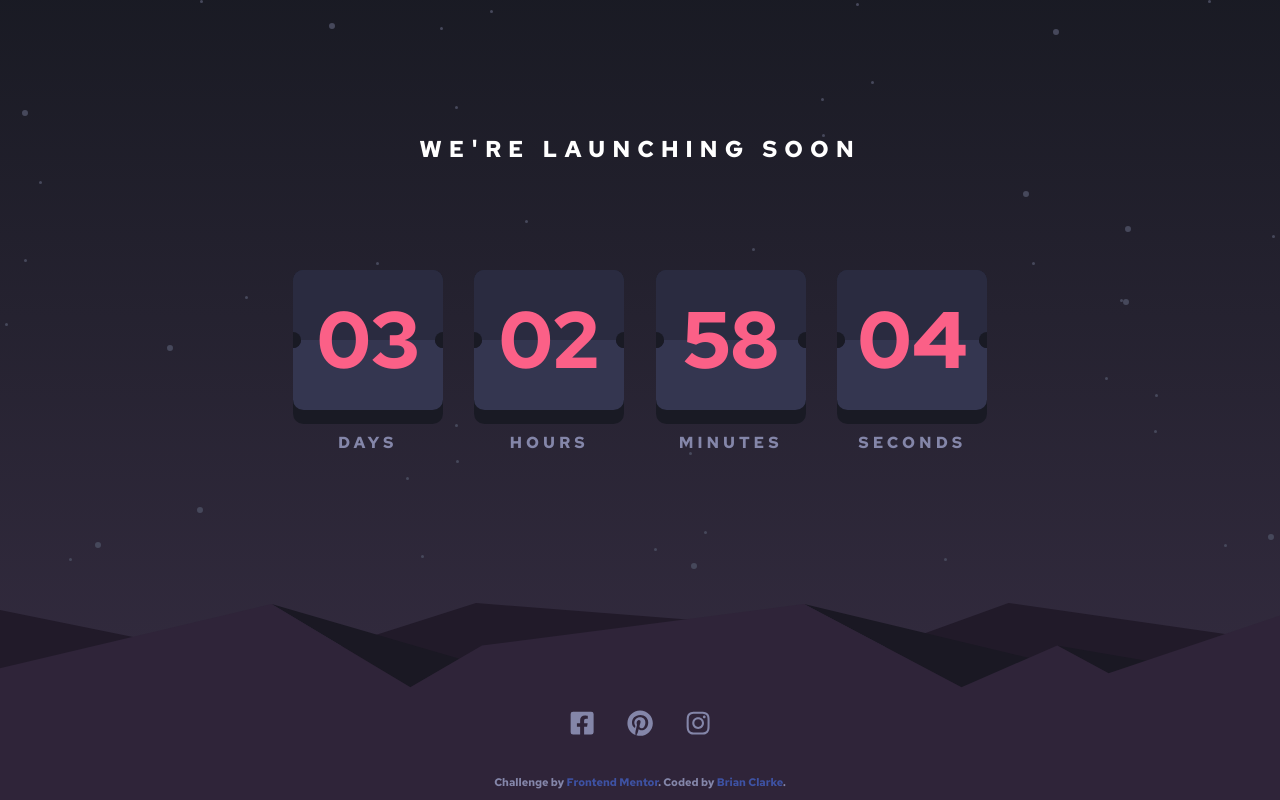
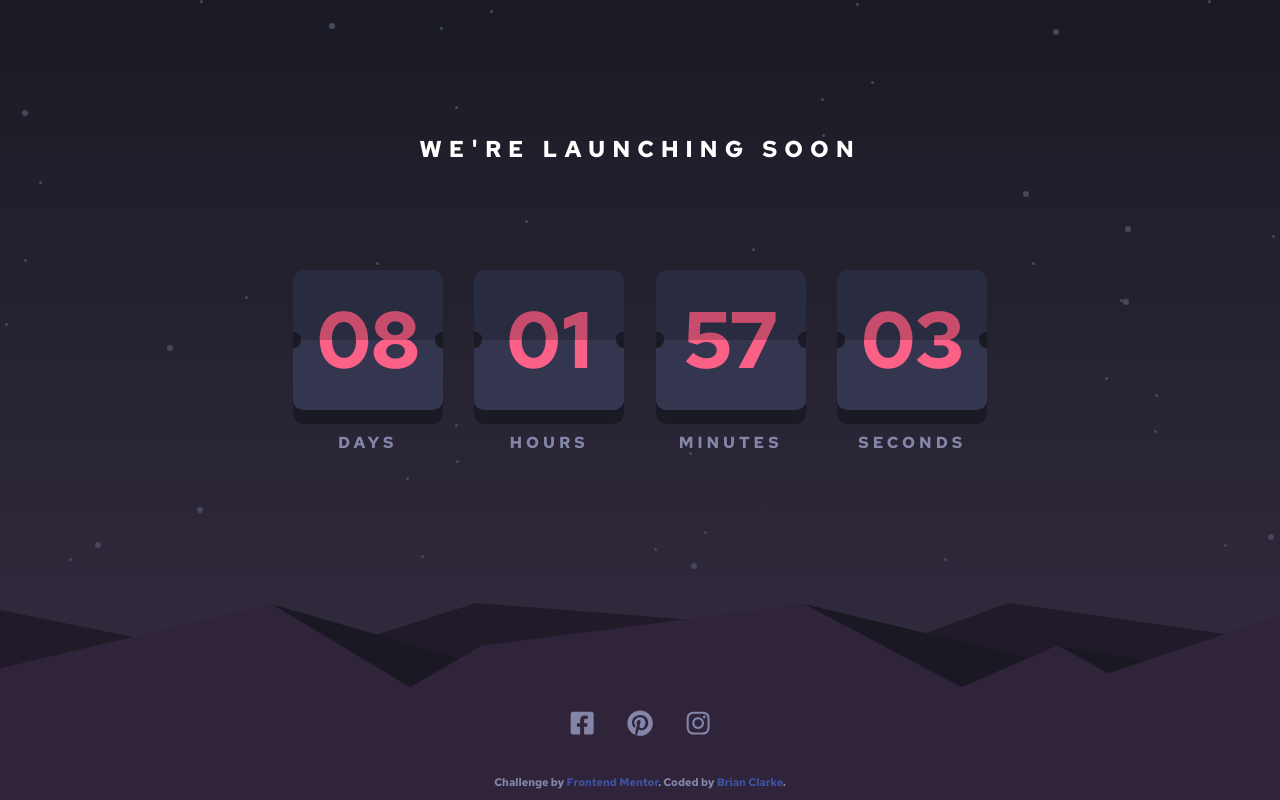
Before and after one commit to clarkeadg/fm-launch-countdown-timer, a React (Vite) app: page / in a window 1280 px wide. Built offline with nearby package versions, Linux system fonts and the light colour scheme.

Commit message:
countdown

```diff
--- a/src/components/Countdown/Countdown.css
+++ b/src/components/Countdown/Countdown.css
@@ -4,11 +4,12 @@
 .countdown-card { perspective: 500px; }
 
 .countdown-card-inner {
-  transition: transform 0.8s;
+  transition: transform 0s;
   transform-style: preserve-3d;
 }
 
-.countdown-card-inner.front:hover { transform: rotateX(-180deg); }
+/* .countdown-card-inner.front:hover { transform: rotateX(-180deg); transition: transform 0.8s; } */
+.countdown-card-inner.front.active { transform: rotateX(-180deg); transition: transform 0.5s; }
 
 .countdown-card-front, .countdown-card-back {
   -webkit-backface-visibility: hidden;
--- a/src/components/Countdown/Countdown.tsx
+++ b/src/components/Countdown/Countdown.tsx
@@ -3,24 +3,53 @@ import { useCountdown } from './useCountdown';
 import './Countdown.css'
 
 const Countdown = () => {
-  const [days, hours, minutes, seconds] = useCountdown('2023-12-25');
+  const [days, hours, minutes, seconds] = useCountdown('2023-12-31');
+  // const days = 14;
+  // const hours = 8;
+  // const minutes = 40;
+  // const seconds = 50;
 
   const formatNumber = (value:number) => {
     return `${value < 10 ? "0" : ""}${value}`;
   }
 
-  const formatNextNumber = (value:number) => {
+  const formatNextNumber = (numberType:string, value:number) => {
     let n = value-1;
-    if (n < 0) n = 9;
+    if (n < 0) {
+      if (numberType == "seconds") {
+        if (minutes) {
+          n = 59;
+        } else {
+          n = 0;
+        }
+      }
+      if (numberType == "minutes") {
+        if (hours) {
+          n = 59;
+        } else {
+          n = 0;
+        }
+      }
+      if (numberType == "hours") {
+        if (days) {
+          n = 23;
+        } else {
+          n = 0;
+        }
+      }
+      if (numberType == "days") {
+        n = 0;
+      }
+    }
     return `${n < 10 ? "0" : ""}${n}`;
   }
 
   return (
     <div className="countdown flex justify-center gap-5 md:gap-9">
-      <CountdownNumber title="Days" number={formatNumber(days)} nextNumber={formatNextNumber(days)}/>
-      <CountdownNumber title="Hours" number={formatNumber(hours)} nextNumber={formatNextNumber(hours)}/>
-      <CountdownNumber title="Minutes" number={formatNumber(minutes)} nextNumber={formatNextNumber(minutes)}/>
-      <CountdownNumber title="Seconds" number={formatNumber(seconds)} nextNumber={formatNextNumber(seconds)}/>
+      <CountdownNumber title="Days" number={formatNumber(days)} nextNumber={formatNextNumber('days', days)}/>
+      <CountdownNumber title="Hours" number={formatNumber(hours)} nextNumber={formatNextNumber('hours', hours)}/>
+      <CountdownNumber title="Minutes" number={formatNumber(minutes)} nextNumber={formatNextNumber('minutes', minutes)}/>
+      <CountdownNumber title="Seconds" number={formatNumber(seconds)} nextNumber={formatNextNumber('seconds', seconds)}/>
     </div>
   )
 }
--- a/src/components/Countdown/CountdownNumber.tsx
+++ b/src/components/Countdown/CountdownNumber.tsx
@@ -1,3 +1,5 @@
+import { useEffect, useState } from "react"
+
 interface ICountdownNumber {
   title:string,
   number:string
@@ -6,10 +8,21 @@ interface ICountdownNumber {
 
 const CountdownNumber = (props:ICountdownNumber) => {
   const { title, number, nextNumber } = props;
+  const [active, setActive] = useState(false);
+  const [flip, setFlip] = useState(false);
+
+  useEffect(()=>{
+    console.log("flip", number)
+    setActive(!active);
+    setTimeout(()=>{
+      setFlip(!flip)
+    },0)
+  }, [number])
 
   return (
     <div className="w-[70px] md:w-[150px]">
-      <div className="countdown-card-outer pb-2 md:pb-4 rounded-xl mb-4 md:mb-2 relative">
+      {/* Flip 1 */}
+      <div className={`${!active ? 'hidden' : ''} countdown-card-outer pb-2 md:pb-4 rounded-xl mb-4 md:mb-2 relative`}>
         <div className="countdown-card relative flex items-center justify-center w-full h-[70px] md:h-[140px]">
           <div className={`countdown-card-inner rounded-xl absolute w-full h-[70px] md:h-[140px]`}>
             <div className="countdown-card-front rounded-xl overflow-hidden absolute top-0 left-0 w-full h-[70px] md:h-[140px]">
@@ -34,13 +47,14 @@ const CountdownNumber = (props:ICountdownNumber) => {
               <div className="countdown-card-circle rounded-full absolute top-[31px] md:top-[62px] -right-[4px] md:-right-[8px] w-[8px] h-[8px] md:w-[16px] md:h-[16px]"/>
             </div>
           </div>
-          <div className={`countdown-card-inner front rounded-xl absolute w-full h-[70px] md:h-[140px]`}>
+          <div className={`${flip ? "active" : ""} countdown-card-inner front rounded-xl absolute w-full h-[70px] md:h-[140px]`}>
             <div className="countdown-card-front rounded-xl overflow-hidden absolute top-0 left-0 w-full h-[70px] md:h-[140px]">
               <div className="countdown-card-front-bg absolute top-0 left-0 w-full h-[35px] md:h-[70px] overflow-hidden">
-                <div className="countdown-card-shadow absolute top-0 left-0 w-full h-[35px] md:h-[70px] overflow-hidden">
+                <div className="absolute top-0 left-0 w-full h-[35px] md:h-[70px] overflow-hidden">
                   <div className="countdown-number flex items-center justify-center absolute top-0 left-0 w-full h-[70px] md:h-[140px] text-[40px] md:text-[80px]">
                     { number }
                   </div>
+                  <div className="countdown-card-shadow absolute top-0 left-0 w-full h-[35px] md:h-[70px] overflow-hidden"/>
                 </div>
               </div>
               <div className="countdown-card-circle rounded-full absolute top-[31px] md:top-[62px] -left-[4px] md:-left-[8px] w-[8px] h-[8px] md:w-[16px] md:h-[16px]"/>
@@ -58,6 +72,59 @@ const CountdownNumber = (props:ICountdownNumber) => {
           </div>
         </div>
       </div>
+
+      {/* Flip 2 */}
+      <div className={`${active ? 'hidden' : ''} countdown-card-outer pb-2 md:pb-4 rounded-xl mb-4 md:mb-2 relative`}>
+        <div className="countdown-card relative flex items-center justify-center w-full h-[70px] md:h-[140px]">
+          <div className={`countdown-card-inner rounded-xl absolute w-full h-[70px] md:h-[140px]`}>
+            <div className="countdown-card-front rounded-xl overflow-hidden absolute top-0 left-0 w-full h-[70px] md:h-[140px]">
+              <div className="countdown-card-front-bg absolute top-0 left-0 w-full h-[35px] md:h-[70px] overflow-hidden">
+                <div className="countdown-number flex items-center justify-center absolute top-0 left-0 w-full h-[70px] md:h-[140px] text-[40px] md:text-[80px]">
+                  { nextNumber }
+                </div>
+              </div>
+              <div className="countdown-card-circle rounded-full absolute top-[31px] md:top-[62px] -left-[4px] md:-left-[8px] w-[8px] h-[8px] md:w-[16px] md:h-[16px]"/>
+              <div className="countdown-card-circle rounded-full absolute top-[31px] md:top-[62px] -right-[4px] md:-right-[8px] w-[8px] h-[8px] md:w-[16px] md:h-[16px]"/>
+            </div>
+          </div>
+          <div className={`countdown-card-inner rounded-xl absolute w-full h-[70px] md:h-[140px]`}>
+            <div className="countdown-card-front rounded-xl overflow-hidden absolute top-0 left-0 w-full h-[70px] md:h-[140px]">
+              <div className="countdown-card-back-bg absolute bottom-0 left-0 w-full h-[35px] md:h-[70px] overflow-hidden">
+                <div className="countdown-number flex items-center justify-center absolute -top-[35px] md:-top-[70px] left-0 w-full h-[70px] md:h-[140px] text-[40px] md:text-[80px]">
+                  { number }
+                </div>
+              </div>
+              <div className="countdown-card-shadow absolute top-0 left-0 w-full h-[35px] md:h-[70px]"/>
+              <div className="countdown-card-circle rounded-full absolute top-[31px] md:top-[62px] -left-[4px] md:-left-[8px] w-[8px] h-[8px] md:w-[16px] md:h-[16px]"/>
+              <div className="countdown-card-circle rounded-full absolute top-[31px] md:top-[62px] -right-[4px] md:-right-[8px] w-[8px] h-[8px] md:w-[16px] md:h-[16px]"/>
+            </div>
+          </div>
+          <div className={`${!flip ? "active" : ""} countdown-card-inner front rounded-xl absolute w-full h-[70px] md:h-[140px]`}>
+            <div className="countdown-card-front rounded-xl overflow-hidden absolute top-0 left-0 w-full h-[70px] md:h-[140px]">
+              <div className="countdown-card-front-bg absolute top-0 left-0 w-full h-[35px] md:h-[70px] overflow-hidden">
+                <div className="absolute top-0 left-0 w-full h-[35px] md:h-[70px] overflow-hidden">
+                  <div className="countdown-number flex items-center justify-center absolute top-0 left-0 w-full h-[70px] md:h-[140px] text-[40px] md:text-[80px]">
+                    { number }
+                  </div>
+                  <div className="countdown-card-shadow absolute top-0 left-0 w-full h-[35px] md:h-[70px] overflow-hidden"/>
+                </div>
+              </div>
+              <div className="countdown-card-circle rounded-full absolute top-[31px] md:top-[62px] -left-[4px] md:-left-[8px] w-[8px] h-[8px] md:w-[16px] md:h-[16px]"/>
+              <div className="countdown-card-circle rounded-full absolute top-[31px] md:top-[62px] -right-[4px] md:-right-[8px] w-[8px] h-[8px] md:w-[16px] md:h-[16px]"/>
+            </div>
+            <div className="countdown-card-back rounded-xl overflow-hidden absolute bottom-0 left-0 w-full h-[70px] md:h-[140px]">
+              <div className="countdown-card-back-bg absolute bottom-0 left-0 w-full h-[35px] md:h-[70px] overflow-hidden">
+                <div className="countdown-number flex items-center justify-center absolute -top-[35px] md:-top-[70px] left-0 w-full h-[70px] md:h-[140px] text-[40px] md:text-[80px]">
+                  { nextNumber }
+                </div>
+              </div>
+              <div className="countdown-card-circle rounded-full absolute top-[31px] md:top-[62px] -left-[4px] md:-left-[8px] w-[8px] h-[8px] md:w-[16px] md:h-[16px]"/>
+              <div className="countdown-card-circle rounded-full absolute top-[31px] md:top-[62px] -right-[4px] md:-right-[8px] w-[8px] h-[8px] md:w-[16px] md:h-[16px]"/>
+            </div>
+          </div>
+        </div>
+      </div>
+
       <div className="text-[9px] md:text-[16px] uppercase tracking-[2px] md:tracking-[4px]">
         { title }
       </div>
```
